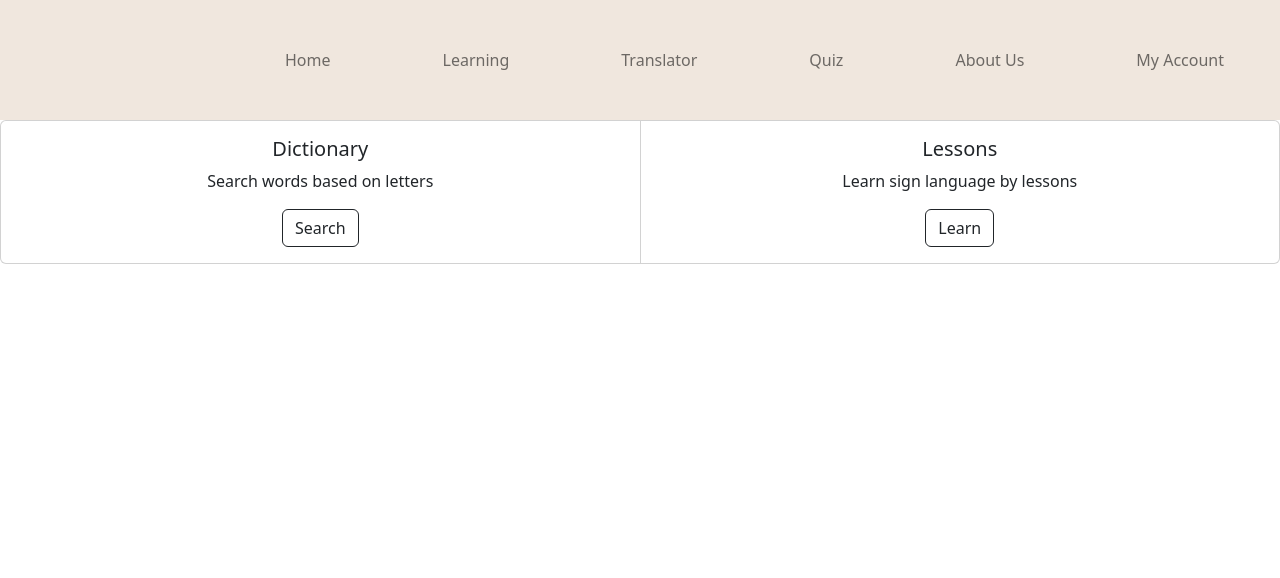
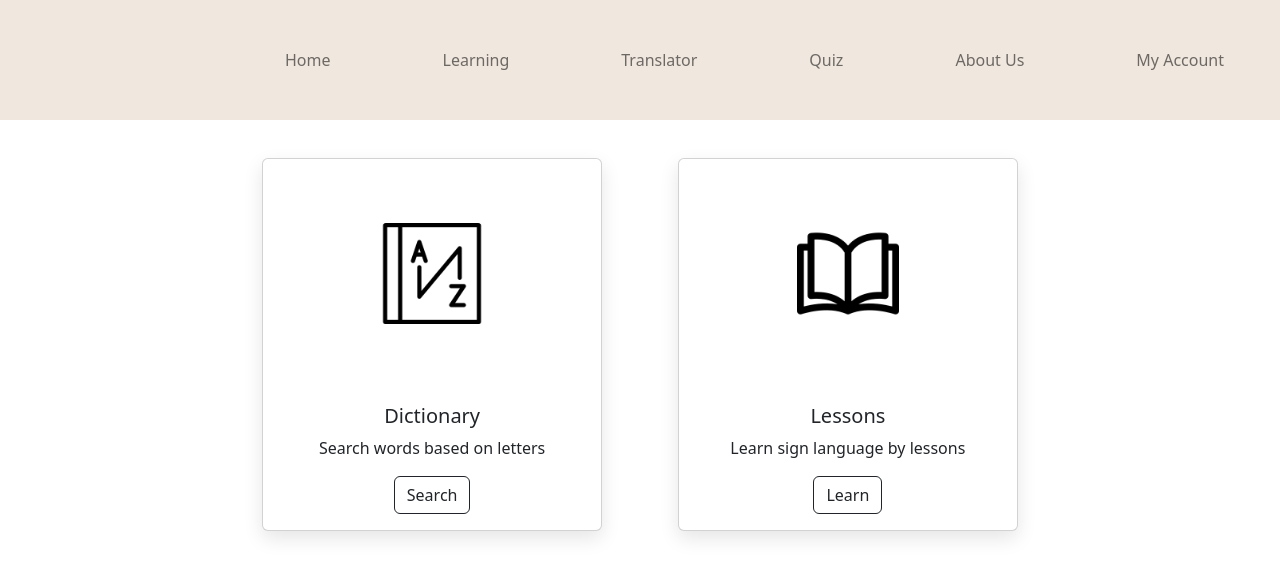
Before and after one commit to AugustanaCSC490Spring23/sign-language-translator, a React (Create React App) app in the folder client/: page /learning in a window 1280 px wide. Shown: the top 578 px of the page. Built offline with nearby package versions, Linux system fonts and the light colour scheme.

Commit message:
Design Learning page

```diff
--- a/client/src/pages/Learning Page/Learning.css
+++ b/client/src/pages/Learning Page/Learning.css
@@ -0,0 +1,53 @@
+.card-container {
+  display: flex;
+  justify-content: center;
+  align-items: center;
+  flex-wrap: wrap;
+  max-width: 30cm;
+  margin: 0 auto;
+}
+
+.learning-card {
+  height: 10cm;
+  width: 9cm;
+  margin: 1cm;
+  border: none;
+  border-radius: 1.2rem;
+  transition: transform 0.2s ease-in-out;
+  cursor: pointer;
+  box-shadow: 0 0.2cm 0.5cm rgba(0, 0, 0, 0.1);
+  display: flex;
+  align-items: center;
+  justify-content: center;
+}
+
+.learning-card:hover {
+  transform: scale(1.02);
+}
+
+.card-image {
+  max-width: 30%; /* Update the max-width to your desired size */
+  max-height: 30%; /* Update the max-height to your desired size */
+  width: auto;
+  height: auto;
+  object-fit: contain;
+  transition: transform 0.2s ease-in-out;
+  margin-top: 4rem;
+}
+
+.card-image:hover {
+  transform: scale(1.05);
+}
+
+.card-body {
+  text-align: center;
+  margin-top: 4rem;
+}
+
+.card-title {
+  font-size: 1.2rem;
+}
+
+.card-text {
+  font-size: 1rem;
+}
--- a/client/src/pages/Learning Page/Learning.js
+++ b/client/src/pages/Learning Page/Learning.js
@@ -1,31 +1,43 @@
+import React from "react";
 import Card from "react-bootstrap/Card";
-import CardGroup from "react-bootstrap/CardGroup";
-import { Link } from "react-router-dom";
+import { useNavigate } from "react-router-dom";
 import { Button } from "react-bootstrap";
+
+import DictionaryImage from "../../Resources/Images/dictionary-image.png";
+import LessonsImage from "../../Resources/Images/lessons-image.png";
+
+import "./Learning.css"; // Import your custom CSS file for styling
+
 const Learning = () => {
+  const navigate = useNavigate();
+
+  const handleDictionaryClick = () => {
+    navigate("/learning/dictionary");
+  };
+
+  const handleLessonsClick = () => {
+    navigate("/learning/lessons");
+  };
+
   return (
-    <CardGroup>
-      <Card style={{ width: "18rem" }}>
-        {/* <Card.Img variant="top" src="holder.js/100px180" /> */}
+    <div className="card-container">
+      <Card className="learning-card" onClick={handleDictionaryClick}>
+        <Card.Img variant="top" src={DictionaryImage} className="card-image" />
         <Card.Body>
           <Card.Title>Dictionary</Card.Title>
           <Card.Text>Search words based on letters</Card.Text>
-          <Link to="/learning/dictionary">
-            <Button variant="outline-dark">Search</Button>
-          </Link>
+          <Button variant="outline-dark">Search</Button>
         </Card.Body>
       </Card>
-      <Card style={{ width: "18rem" }}>
-        {/* <Card.Img variant="top" src="holder.js/100px180" /> */}
+      <Card className="learning-card" onClick={handleLessonsClick}>
+        <Card.Img variant="top" src={LessonsImage} className="card-image" />
         <Card.Body>
           <Card.Title>Lessons</Card.Title>
           <Card.Text>Learn sign language by lessons</Card.Text>
-          <Link to="/learning/lessons">
-            <Button variant="outline-dark">Learn</Button>
-          </Link>
+          <Button variant="outline-dark">Learn</Button>
         </Card.Body>
       </Card>
-    </CardGroup>
+    </div>
   );
 };
 
```
Also changed, not shown: client/src/Resources/Images/dictionary-image.png (added), client/src/Resources/Images/lessons-image.png (added).
